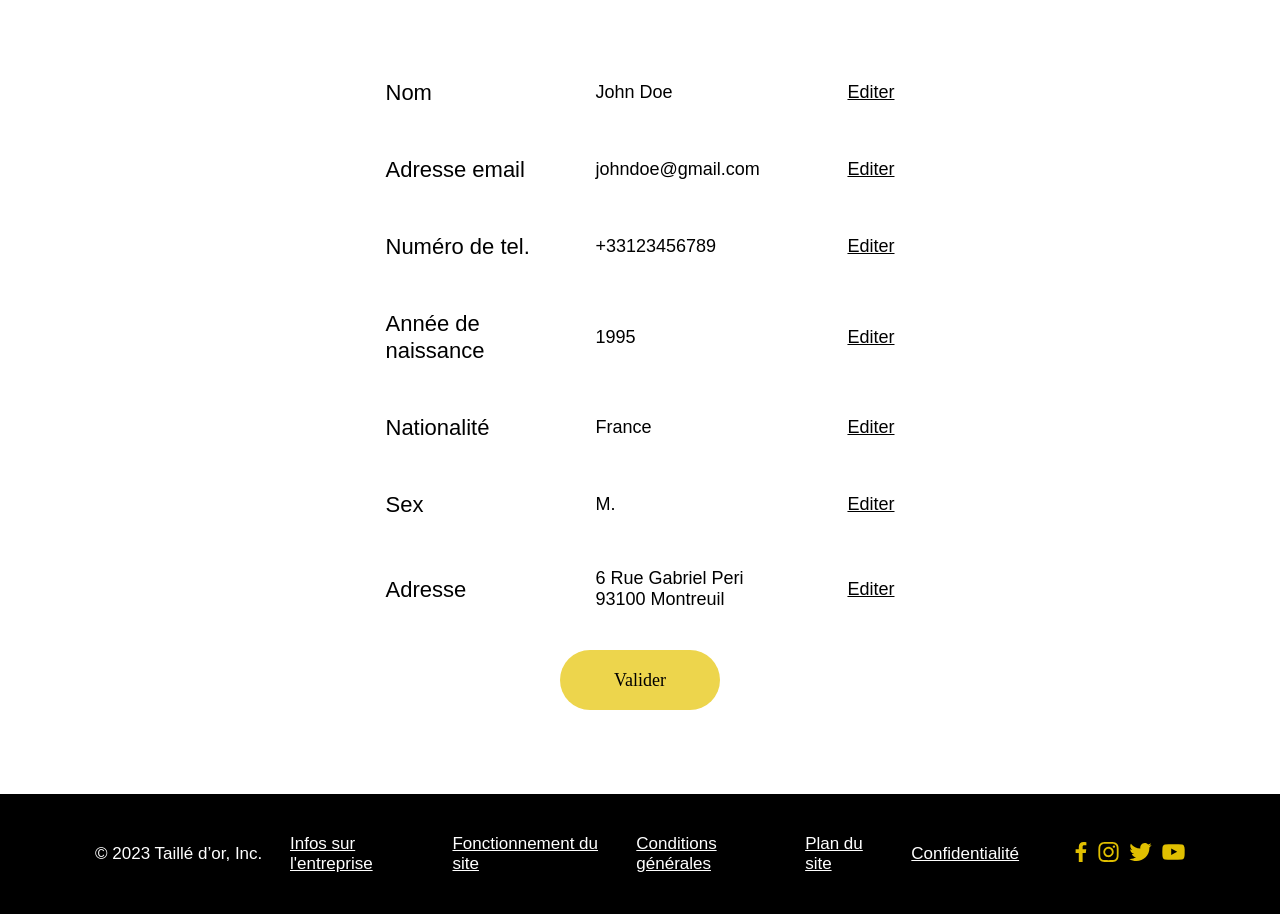
After one commit to YohannDCz/airbnb-php, a PHP site: page /templates/user/account.php in a window 1280 px wide. The commit adds this page. Shown: the part 435-1349 px from the top of the page. Run offline with PHP 8.4, Linux system fonts and the light colour scheme; some web fonts are replaced.

Commit message:
Code review account

```diff
--- a/templates/css/account.css
+++ b/templates/css/account.css
@@ -8,14 +8,16 @@
   src: url(../../assets/font/futura_bdcn_bt_bold.ttf);
 }
 
-
+* {
+  padding: 0;
+  margin: 0;
+  box-sizing: border-box;
+}
 
 body{
   margin: 0;
   padding: 0;
 }
-
-
 
 .profil-container {
   width: 100%;
@@ -42,7 +44,6 @@ body{
 .profil-frame1{
   gap: 10px;
   display: flex;
-  padding: 48px 144px;
   overflow: hidden;
   align-items: center;
   flex-shrink: 0;
@@ -54,6 +55,7 @@ body{
   align-items: center;
   flex-direction: column;
   justify-content: center;
+  margin: 54px 0;
 }
 
 .icon-container{
@@ -64,7 +66,13 @@ body{
   flex-shrink: 0;
   justify-content: space-between;
   margin-bottom: 80px;
-  margin-top: 50px;
+}
+
+.icon-container p {
+  font-size: 36px;
+  font-family: Futura;
+  font-weight: 500;
+  color: black;
 }
 
 .profil-text{
@@ -116,9 +124,9 @@ body{
   width: 194px;
   height: auto;
   font-size: 22px;
-  font-style: Bold;
+  font-weight: 400;
   text-align: left;
-  font-family: FuturaBdCnBT;
+  font-family: Futura, sans-serif;
   font-weight: 400;
   line-height: 27px;
   font-stretch: normal;
@@ -131,24 +139,23 @@ body{
   font-size: 18px;
   font-style: normal;
   text-align: left;
-  font-family: FuturaMediumBT;
+  font-family: Futura, sans-serif;
   font-weight: 400;
   line-height: normal;
   font-stretch: normal;
   text-decoration: none;
+  white-space: wrap;
 }
 .edit {
   color: rgba(0, 0, 0, 1);
   height: auto;
   font-size: 18px;
-  font-style: Regular;
   text-align: left;
-  font-family: Epilogue;
-  font-weight: 400;
+  font-family: Futura, sans-serif;
+  font-weight: 100;
   line-height: normal;
   font-stretch: normal;
   text-decoration: underline;
-
 }
 
 
@@ -169,8 +176,26 @@ button {
 
 .btn{
   display: flex;
+}
 
+button {
+  display: flex;
+  justify-content: center;
+  align-items: center;
+  background-color: #EDD54C;
+  color: black;
+  border: none;
+  border-radius: 30px;
+  display: flex;
+  align-items: center;
+  margin-top: 40px;
+  width: 160px;
+  height: 60px;
+  font-size: 18px;
+  font-family: Futura;
+  font-weight: 500;
 }
+
 button img {
   width: 25px;
   height: 25px;
--- /dev/null
+++ b/templates/user/account.php
@@ -0,0 +1,88 @@
+<!DOCTYPE html>
+<html lang="en">
+    <head>
+        <meta charset="UTF-8">
+        <meta name="viewport" content="width=device-width, initial-scale=1.0">
+        <link rel="stylesheet" href="../css/account.css">
+        <script src="../javascript/header.js" defer></script>
+        <title>Document</title>
+    </head>
+    <body>
+        <?php include "../components/header.php" ?>
+        <div class="profil-container no-scroll">
+            <div class="profil-page">
+                <div class="profil-frame1">
+                    <div class="profil-form">
+                        <div class="icon-container">
+                            <p>A propos de moi</p>
+                            <img src="../../assets\img\Rectangle 319.svg" alt
+                                class="icon-img">
+                        </div>
+                        <div class="profil-formulaire">
+                            <div class="profil-input">
+                                <div class="profil-info">
+                                    <div class="info">
+                                        <h3 class="title-info">Nom</h3>
+                                        <p class="text-info">John Doe</p>
+
+                                    </div>
+                                    <a href="/" class="edit">Editer</a>
+                                </div>
+                                <div class="profil-info">
+                                    <div class="info">
+                                        <h3 class="title-info">Adresse email</h3>
+                                        <p class="text-info">johndoe@gmail.com</p>
+
+                                    </div>
+                                    <a href="/" class="edit">Editer</a>
+                                </div>
+                                <div class="profil-info">
+                                    <div class="info">
+                                        <h3 class="title-info">Numéro de tel.</h3>
+                                        <p class="text-info">+33123456789</p>
+
+                                    </div>
+                                    <a href="/" class="edit">Editer</a>
+                                </div>
+                                <div class="profil-info">
+                                    <div class="info">
+                                        <h3 class="title-info">Année de
+                                            naissance</h3>
+                                        <p class="text-info">1995</p>
+                                    </div>
+                                    <a href="/" class="edit">Editer</a>
+                                </div>
+                                <div class="profil-info">
+                                    <div class="info">
+                                        <h3 class="title-info">Nationalité</h3>
+                                        <p class="text-info">France</p>
+                                    </div>
+                                    <a href="/" class="edit">Editer</a>
+                                </div>
+                                <div class="profil-info">
+                                    <div class="info">
+                                        <h3 class="title-info">Sex</h3>
+                                        <p class="text-info">M.</p>
+                                    </div>
+                                    <a href="/" class="edit">Editer</a>
+                                </div>
+                                <div class="profil-info">
+                                    <div class="info">
+                                        <h3 class="title-info">Adresse</h3>
+                                        <p class="text-info">6 Rue Gabriel Peri <br>
+                                            93100 Montreuil</p>
+                                    </div>
+                                    <a href="/" class="edit">Editer</a>
+                                </div>
+                            </div>
+                        </div>
+                        <div class="btn">
+                            <button type="submit">Valider</button>
+                        </div>
+                    </div>
+                </div>
+            </div>
+        </div>
+        <?php include "../components/footer.php" ?>
+    </body>
+</html>
```
Also changed, not shown: templates/user/account.html (deleted, +0 -157 lines), 4 other files. Lines whose indentation alone changed are shown as unchanged.
